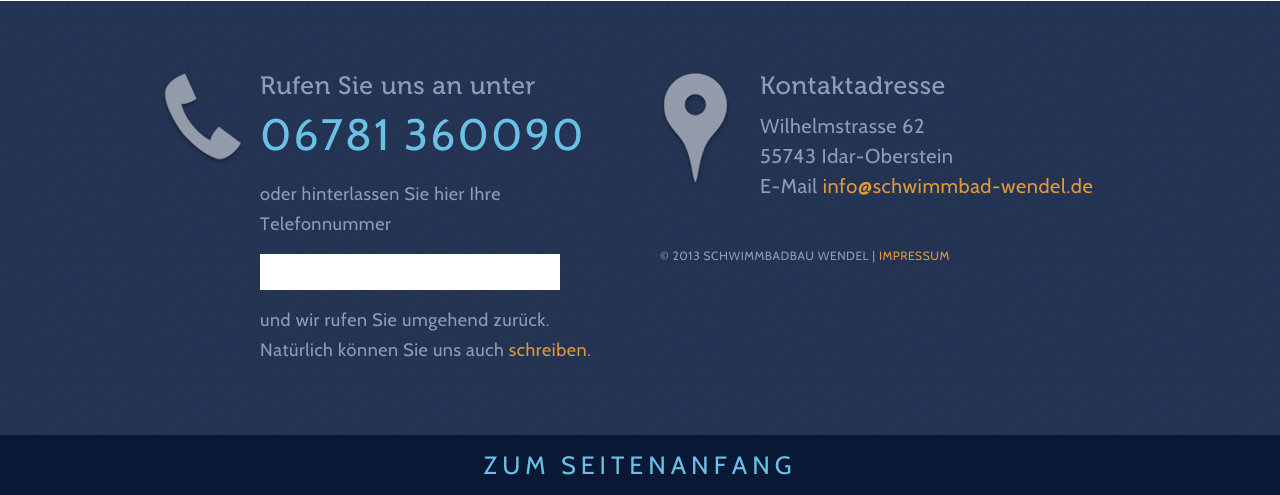
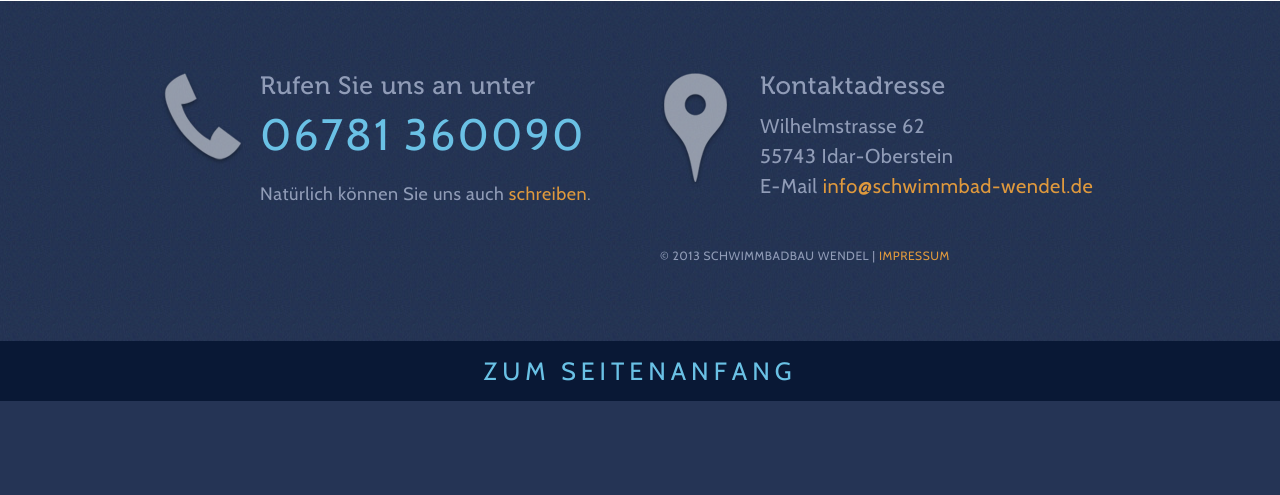
Before and after one commit to opoloo/androidicons-website, a PHP site: page /index.php in a window 1280 px wide. Shown: the part 2693-3188 px from the top of the page. After the commit the page ends 3094 px from the top, so only its background shows below. Run offline with PHP 8.4, Linux system fonts and the light colour scheme; data that the repository does not hold is empty; some libraries are stand-ins or nearby versions.

Commit message:
removed callback foprm from footer

```diff
--- a/includes/footer.inc.php
+++ b/includes/footer.inc.php
@@ -5,14 +5,7 @@
 			<div class="col span6" id="telefon">
 				<h3>Rufen Sie uns an unter</h3>
 				<p class="nummer">06781 360090</p>
-				<p>oder hinterlassen Sie hier Ihre Telefonnummer</p>
-				<form action="">
-					<p>
-						<label for=""></label>
-						<input class="" type="text" name="" id=""  value="" />
-					</p>
-				 </form>
-				<p>und wir rufen Sie umgehend zurück. Natürlich können Sie uns auch <a href="">schreiben</a>. </p>
+				<p>Natürlich können Sie uns auch <a href="kontakt.php">schreiben</a>. </p>
 			</div>
 			<div class="col span6">
 				<div id="location">
```
